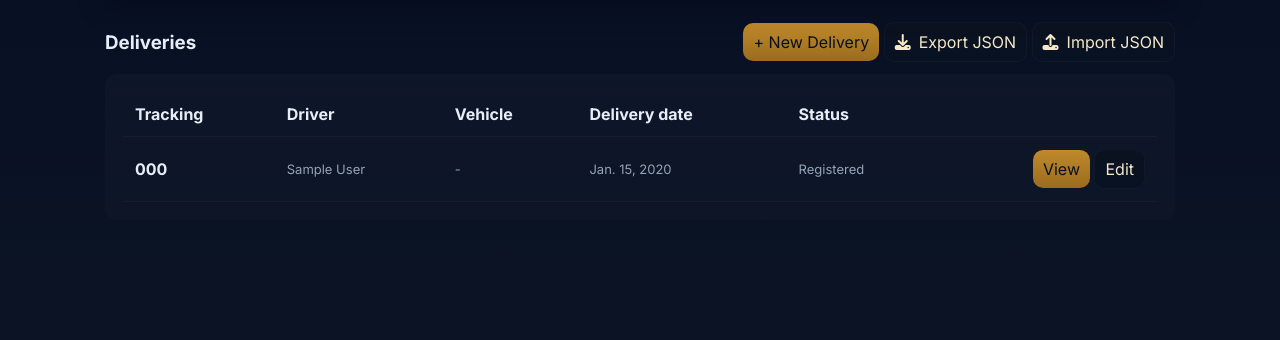
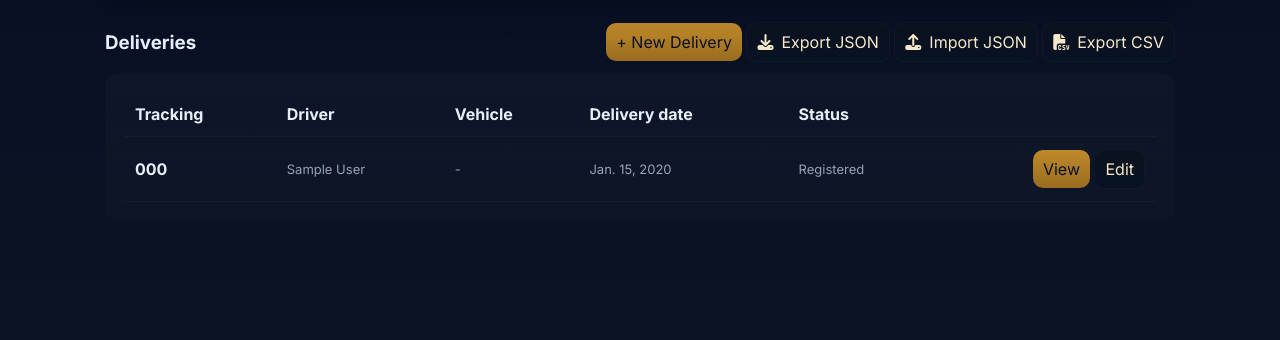
Before and after one commit to Diego-Alonso-05/Post_Office, a Django app: page /deliveries/ in a window 1280 px wide. Shown: the part 103-443 px from the top of the page. Run offline with Django 5.2, Linux system fonts and the light colour scheme; a user stored in the database is signed in; tables that the repository leaves empty hold one stand-in row (values such as "Sample post"); parts of the project's set-up code (start-up, migrations or seed data) failed here and were passed over.

Commit message:
Added CSV export + JSON import/export for all modules

```diff
--- a/PostOffice/PostOffice_Proj/PostOffice_App/templates/deliveries/list.html
+++ b/PostOffice/PostOffice_Proj/PostOffice_App/templates/deliveries/list.html
@@ -16,6 +16,10 @@
 
       <a class="btn btn-warning" href="{% url 'deliveries_import_json' %}">
           <i class="fa fa-upload"></i> Import JSON
+      </a>
+
+      <a class="btn btn-info" href="{% url 'deliveries_export_csv' %}">
+          <i class="fa fa-file-csv"></i> Export CSV
       </a>
   </div>
   {% endif %}
--- a/PostOffice/PostOffice_Proj/PostOffice_App/templates/invoices/invoice.html
+++ b/PostOffice/PostOffice_Proj/PostOffice_App/templates/invoices/invoice.html
@@ -3,6 +3,9 @@
 {% block content %}
 <div style="display:flex; justify-content:space-between; align-items:center;">
     <h3>Invoices</h3>
+    <a class="btn btn-secondary" href="{% url 'invoices_export_csv' %}">
+    Export CSV
+    </a>
 
     <a class="btn btn-primary" href="{% url 'invoices_export_json' %}">
         Export JSON
--- a/PostOffice/PostOffice_Proj/PostOffice_App/templates/routes/list.html
+++ b/PostOffice/PostOffice_Proj/PostOffice_App/templates/routes/list.html
@@ -19,6 +19,11 @@
 
       <a class="btn btn-primary" href="{% url 'routes_import_json' %}">
         <i class="fa fa-upload"></i> Import JSON
+      </a>
+
+      <!-- Botón añadido para Export CSV -->
+      <a class="btn btn-info" href="{% url 'routes_export_csv' %}">
+        <i class="fa fa-file-csv"></i> Export CSV
       </a>
 
     </div>
--- a/PostOffice/PostOffice_Proj/PostOffice_App/urls.py
+++ b/PostOffice/PostOffice_Proj/PostOffice_App/urls.py
@@ -60,4 +60,13 @@ urlpatterns = [
     path("invoices/export/json/", views.invoices_export_json, name="invoices_export_json"),
     path("invoices/create/", views.invoice_form, name="invoice_create"),
     path("invoices/<int:invoice_id>/edit/", views.invoice_form, name="invoice_edit"),
+
+
+    # CSV export views (PostgreSQL functions)
+    path("vehicles/export/csv/", views.vehicles_export_csv, name="vehicles_export_csv"),
+    path("warehouses/export/csv/", views.warehouses_export_csv, name="warehouses_export_csv"),
+    path("deliveries/export/csv/", views.deliveries_export_csv, name="deliveries_export_csv"),
+    path("routes/export/csv/", views.routes_export_csv_pg, name="routes_export_csv"),
+    path("invoices/export/csv/", views.invoices_export_csv, name="invoices_export_csv"),
+
 ]
--- a/PostOffice/PostOffice_Proj/PostOffice_App/views.py
+++ b/PostOffice/PostOffice_Proj/PostOffice_App/views.py
@@ -1139,3 +1139,107 @@ def invoices_export_json(request):
     response = HttpResponse(json_data, content_type="application/json")
     response["Content-Disposition"] = 'attachment; filename=\"invoices_export.json\"'
     return response
+
+
+
+from django.db import connection
+from django.http import HttpResponse
+@login_required
+@role_required(["admin", "manager"])
+def vehicles_export_csv(request):
+    with connection.cursor() as cursor:
+        cursor.execute("SELECT * FROM export_vehicles_csv();")
+        rows = cursor.fetchall()
+
+    header = "id_vehicle,plate,brand,model,capacity,available\n"
+    csv_data = header + "\n".join(r[0] for r in rows)
+
+    response = HttpResponse(csv_data, content_type="text/csv")
+    response["Content-Disposition"] = 'attachment; filename="vehicles_export.csv"'
+    return response
+@login_required
+@role_required(["admin", "manager"])
+def warehouses_export_csv(request):
+    with connection.cursor() as cursor:
+        cursor.execute("SELECT * FROM export_warehouses_csv();")
+        rows = cursor.fetchall()
+
+    header = "id_warehouse,name,address,contact,capacity\n"
+    csv_data = header + "\n".join(r[0] for r in rows)
+
+    response = HttpResponse(csv_data, content_type="text/csv")
+    response["Content-Disposition"] = 'attachment; filename="warehouses_export.csv"'
+    return response
+@login_required
+@role_required(["admin", "manager"])
+def deliveries_export_csv(request):
+    with connection.cursor() as cursor:
+        cursor.execute("SELECT * FROM export_deliveries_csv();")
+        rows = cursor.fetchall()
+
+    header = (
+        "id_delivery,tracking_number,status,weight,type,fragile,"
+        "sender_name,sender_address,sender_contact,"
+        "receiver_name,receiver_address,receiver_contact,"
+        "route_id,warehouse_id\n"
+    )
+
+    csv_data = header + "\n".join(r[0] for r in rows)
+
+    response = HttpResponse(csv_data, content_type="text/csv")
+    response["Content-Disposition"] = 'attachment; filename="deliveries_export.csv"'
+    return response
+@login_required
+@role_required(["admin", "manager"])
+def routes_export_csv_pg(request):
+    with connection.cursor() as cursor:
+        cursor.execute("SELECT * FROM export_routes_csv();")
+        rows = cursor.fetchall()
+
+    header = (
+        "id_route,description,delivery_status,"
+        "vehicle_id,driver_id,"
+        "origin_name,origin_address,origin_contact,"
+        "destination_name,destination_address,destination_contact,"
+        "delivery_date,delivery_start_time,delivery_end_time,"
+        "kms_travelled,expected_duration,driver_notes\n"
+    )
+
+    csv_data = header + "\n".join(r[0] for r in rows)
+
+    response = HttpResponse(csv_data, content_type="text/csv")
+    response["Content-Disposition"] = 'attachment; filename="routes_export.csv"'
+    return response
+@login_required
+@role_required(["admin", "manager"])
+def invoices_export_csv(request):
+    with connection.cursor() as cursor:
+        cursor.execute("SELECT * FROM export_invoices_csv();")
+        rows = cursor.fetchall()
+
+    header = (
+        "id_invoice,invoice_datetime,invoice_status,invoice_type,"
+        "name,address,contact,cost,quantity,paid,payment_method,user_id\n"
+    )
+
+    csv_data = header + "\n".join(r[0] for r in rows)
+
+    response = HttpResponse(csv_data, content_type="text/csv")
+    response["Content-Disposition"] = 'attachment; filename="invoices_export.csv"'
+    return response
+
+
+
+
+
+def invoices_export_csv(request):
+    with connection.cursor() as cursor:
+        cursor.execute("SELECT * FROM export_invoices_csv();")
+        rows = cursor.fetchall()
+
+    content = "id_invoice,invoice_status,invoice_type,quantity,invoice_datetime,cost,paid,payment_method,name,address,contact,user_id\n"
+    content += "\n".join(row[0] for row in rows)
+
+    response = HttpResponse(content, content_type="text/csv")
+    response["Content-Disposition"] = 'attachment; filename="invoices.csv"'
+    return response
```
Also changed, not shown: PostOffice/PostOffice_Proj/PostOffice_App/templates/vehicles/list.html (+6 -1 lines), PostOffice/PostOffice_Proj/PostOffice_App/templates/warehouses/list.html (+7 -1 lines).
